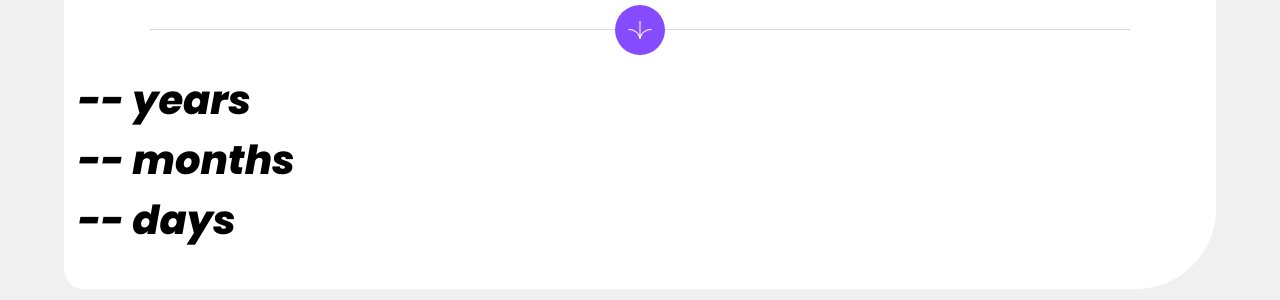
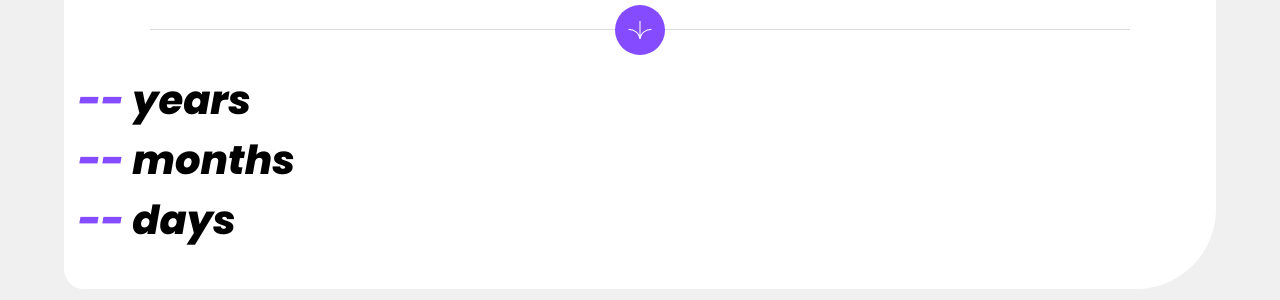
Before and after one commit to equivargas33/manipulaci-n-DOM-BASICA, a plain HTML site: page index.html in a window 1280 px wide. Shown: the part 311-611 px from the top of the page. Drawn offline with Linux system fonts and the light colour scheme.

Commit message:
cambios CSS

```diff
--- a/css/styles.css
+++ b/css/styles.css
@@ -139,6 +139,10 @@ main {
 
         }
 
+            .container__results span {
+                color: var(--purple);
+            }
+
             .container__results h2 {
                 font-style: italic;
                 font-size: 4rem;
--- a/index.html
+++ b/index.html
@@ -30,9 +30,9 @@
                 </a>
             </div>
             <div class="container__results">
-                <h2>-- <span>years</span></h2>
-                <h3>-- <span>months</span></h3>
-                <h4>-- <span>days</span></h4>
+                <h2><span>--</span> years</h2>
+                <h3><span>--</span> months</h3>
+                <h4><span>--</span> days</h4>
             </div>
         </div>
     </main>
```
